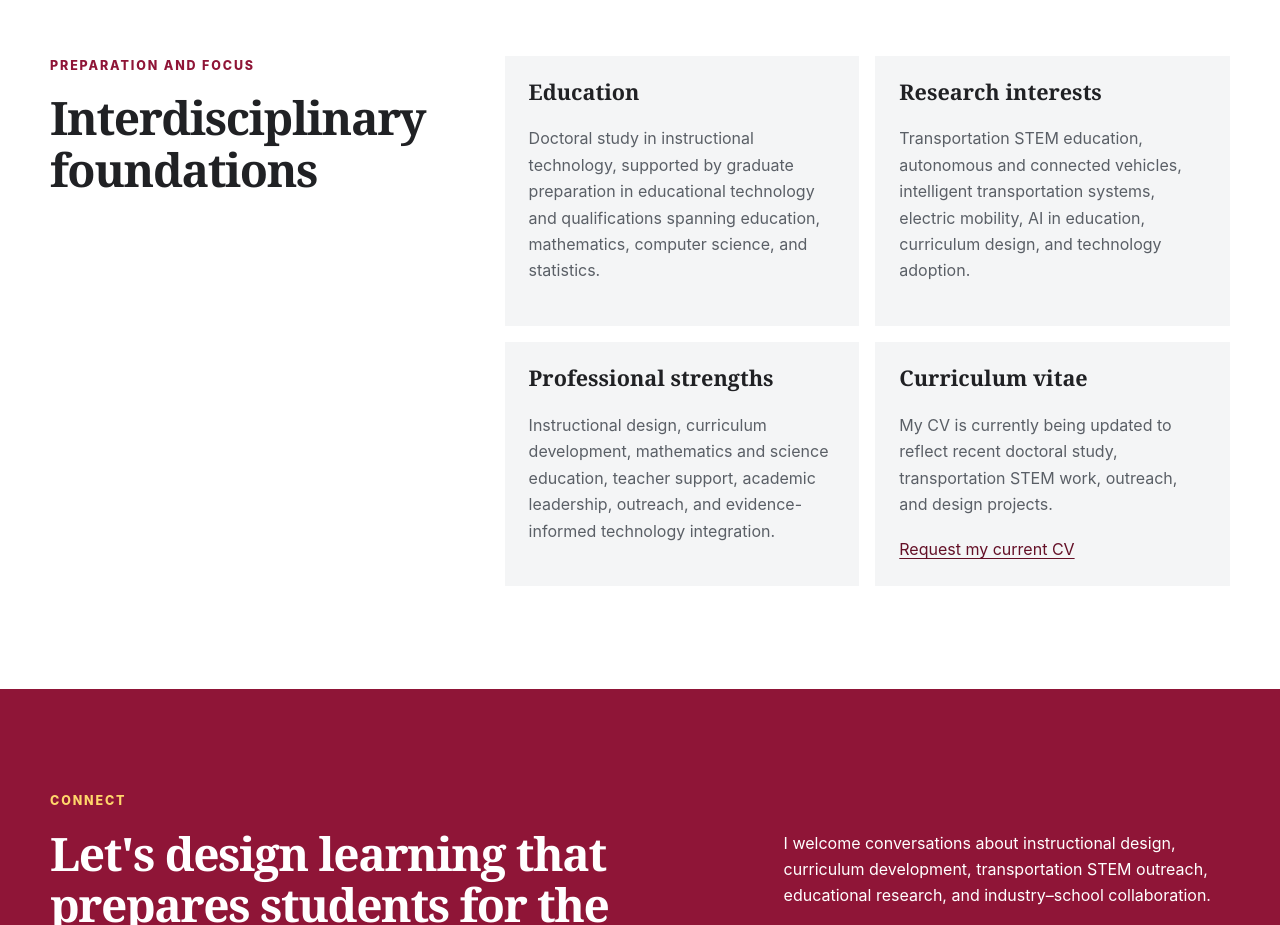
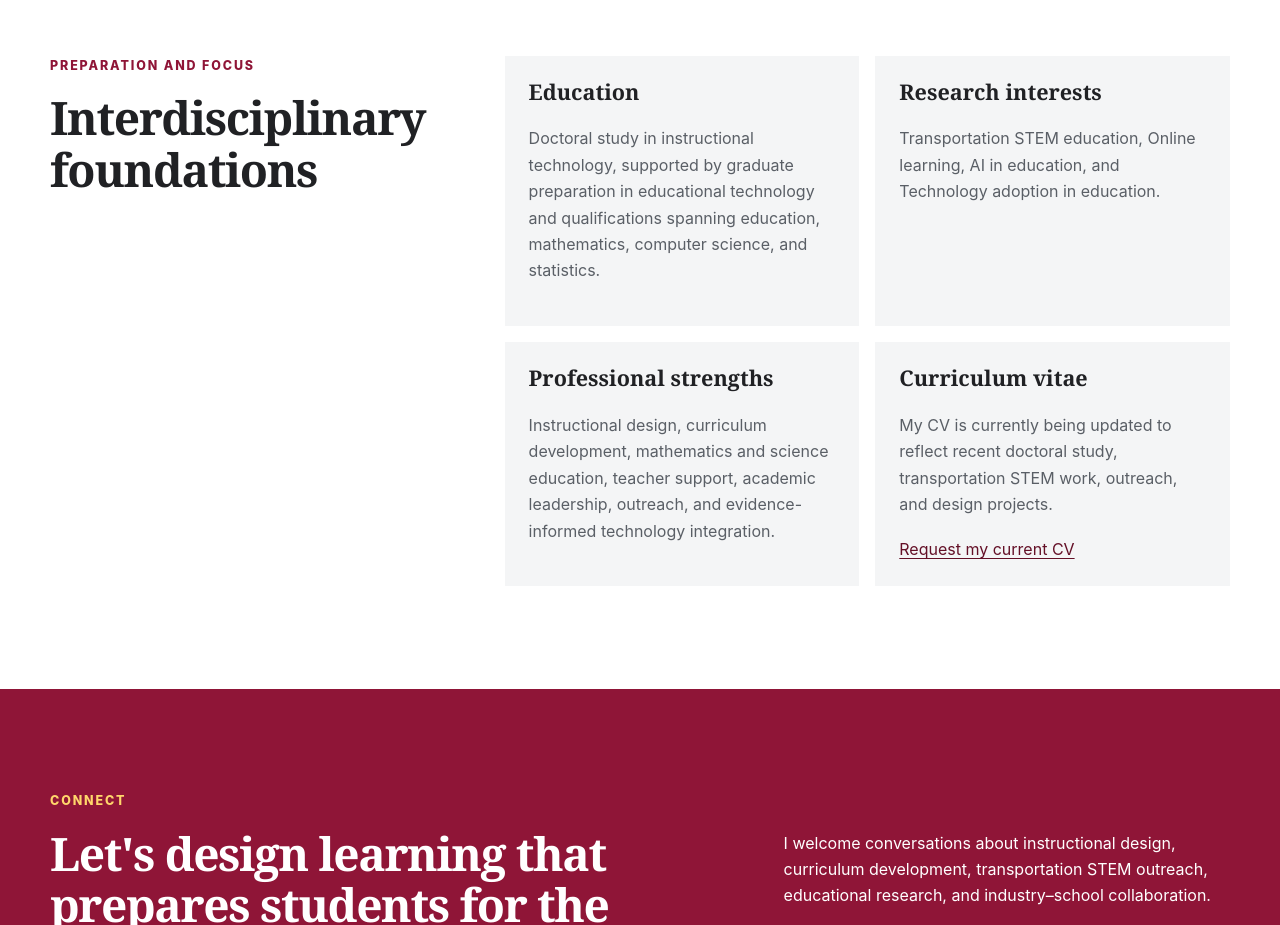
Before and after one commit to opsam9111/Samuel-Olowolafe-Portfolio, a plain HTML site: page index.html in a window 1280 px wide. Shown: the part 6120-7045 px from the top of the page. Drawn offline with Linux system fonts and the light colour scheme.

Commit message:
Update index.html

```diff
--- a/index.html
+++ b/index.html
@@ -183,7 +183,7 @@
       </div>
       <div class="credential-grid">
         <article><h3>Education</h3><p>Doctoral study in instructional technology, supported by graduate preparation in educational technology and qualifications spanning education, mathematics, computer science, and statistics.</p></article>
-        <article><h3>Research interests</h3><p>Transportation STEM education, autonomous and connected vehicles, intelligent transportation systems, electric mobility, AI in education, curriculum design, and technology adoption.</p></article>
+        <article><h3>Research interests</h3><p>Transportation STEM education, Online learning, AI in education, and Technology adoption in education.</p></article>
         <article><h3>Professional strengths</h3><p>Instructional design, curriculum development, mathematics and science education, teacher support, academic leadership, outreach, and evidence-informed technology integration.</p></article>
         <article><h3>Curriculum vitae</h3><p>My CV is currently being updated to reflect recent doctoral study, transportation STEM work, outreach, and design projects.</p><a href="mailto:profopsam911@gmail.com?subject=Request%20for%20current%20CV">Request my current CV</a></article>
       </div>
```
